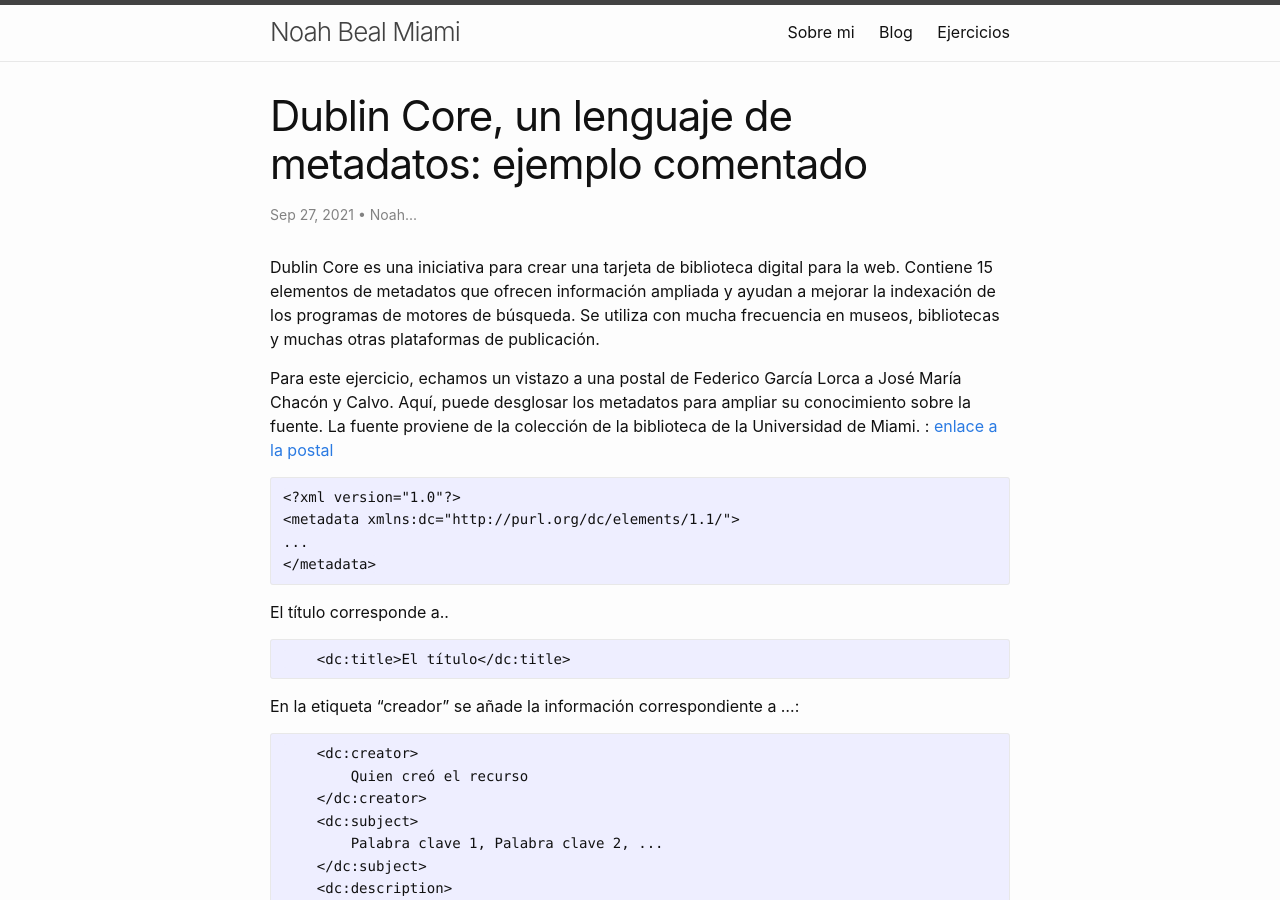
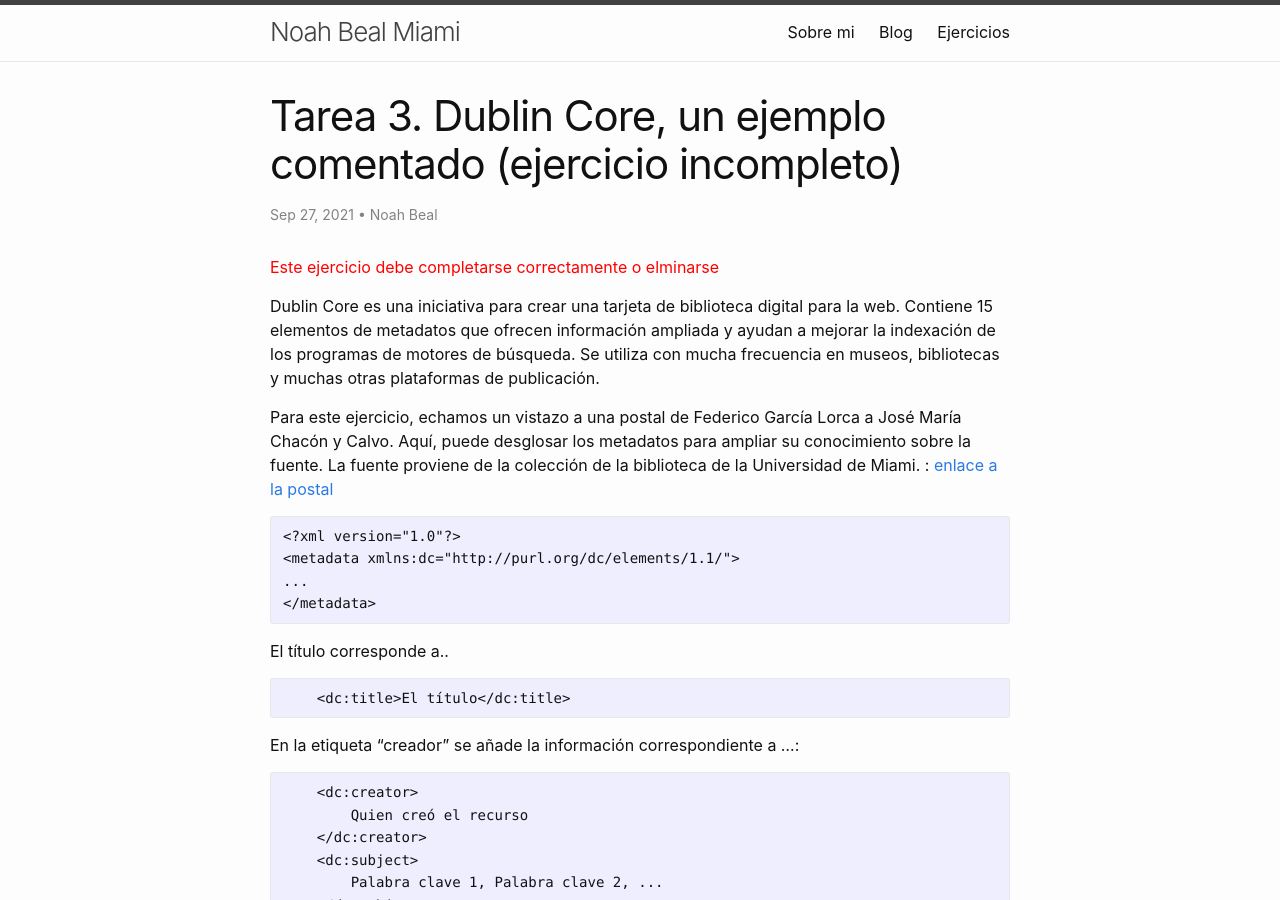
Before and after one commit to NoahBeal/NoahBeal.github.io, a Jekyll site: the page built from _posts/2021-09-27-metadatos.md, in a window 1280 px wide and 900 px high. Built offline with Jekyll 4.4.1, drawn with Linux system fonts in a browser that asks for light colours.

Commit message:
Update 2021-09-27-metadatos.md

```diff
--- a/_posts/2021-09-27-metadatos.md
+++ b/_posts/2021-09-27-metadatos.md
@@ -1,9 +1,11 @@
 ---
 layout: post
-title: "Dublin Core, un lenguaje de metadatos: ejemplo comentado"
+title: "Tarea 3. Dublin Core, un ejemplo comentado (ejercicio incompleto)"
 date: 2021-09-27
-author: Noah...
+author: Noah Beal
 ---
+
+<span style="color:red;">Este ejercicio debe completarse correctamente o elminarse</span>
 
 Dublin Core es una iniciativa para crear una tarjeta de biblioteca digital para la web. Contiene 15 elementos de metadatos que ofrecen información ampliada y ayudan a mejorar la indexación de los programas de motores de búsqueda. Se utiliza con mucha frecuencia en museos, bibliotecas y muchas otras plataformas de publicación.
 
```
